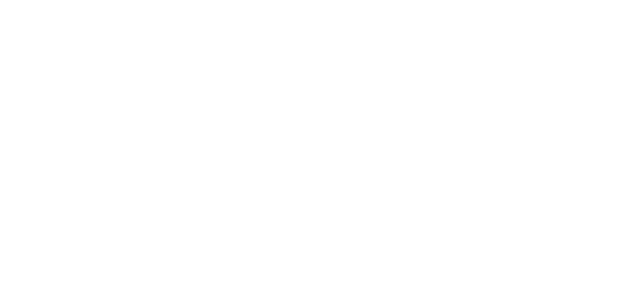
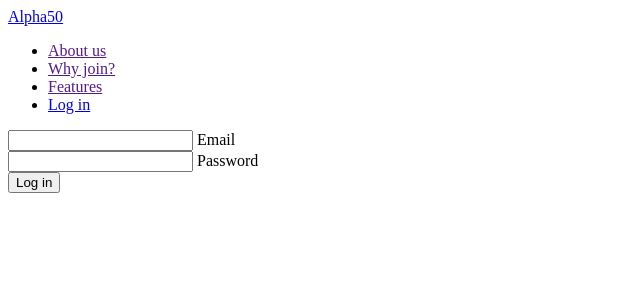
Before and after one commit to jhosoume/alpha50, a PHP site: page /development_db/app/views/layouts/header.php in a window 1280 px wide. Before the commit the part shown is empty. Shown: the top 300 px of the page, without its empty margins (0-640 px from the left). Run offline with PHP 8.4, Linux system fonts and the light colour scheme.

Commit message:
Added information to the top nav bar
-Implemented sign-in button
-Known bugs: certain javascript content on landing pages is loading when it shouldn't

```diff
--- a/app/views/layouts/header.php
+++ b/app/views/layouts/header.php
@@ -1,7 +1,37 @@
 <head>
   <nav class="top-nav grey darken-2">
     <div class="nav-wrapper">
+      <a href="#" class='brand-logo'>Alpha50</a>
+      <ul class='right hide-on-med-and-down'>
+        <li><a href="">About us</a></li>
+        <li><a href="">Why join?</a></li>
+        <li><a href="">Features</a></li>
+        <li><a href="#log-in-screen" class='btn modal-trigger'>Log in</a></li>
+      </ul>
+
     </div>
   </nav>
-  </div>
+        <div id="log-in-screen" class="modal">
+          <div class="modal-content">
+            <div class="row">
+              <form class="col s12">
+                <div class="row">
+                  <div class="input-field col s12">
+                    <input id="email" type="email" class="validate">
+                    <label for="email">Email</label>
+                  </div>
+                </div>
+                <div class="row">
+                  <div class="input-field col s12">
+                    <input id="password" type="password" class="validate">
+                    <label for="password">Password</label>
+                  </div>
+                </div>
+                <button class="btn" type="submit" name="action">
+                  Log in
+                </button>
+              </form>
+            </div>
+          </div>
+      </div>
 </head>
--- a/public/js/application.js
+++ b/public/js/application.js
@@ -0,0 +1,3 @@
+$(function() {
+  $('.modal-trigger').leanModal();
+})
```
Also changed, not shown: public/css/application.css (+7 -2 lines), public/js/portfolio_tab.js (+8 -0 lines), public/js/stock_side_bar.js (+7 -0 lines).
